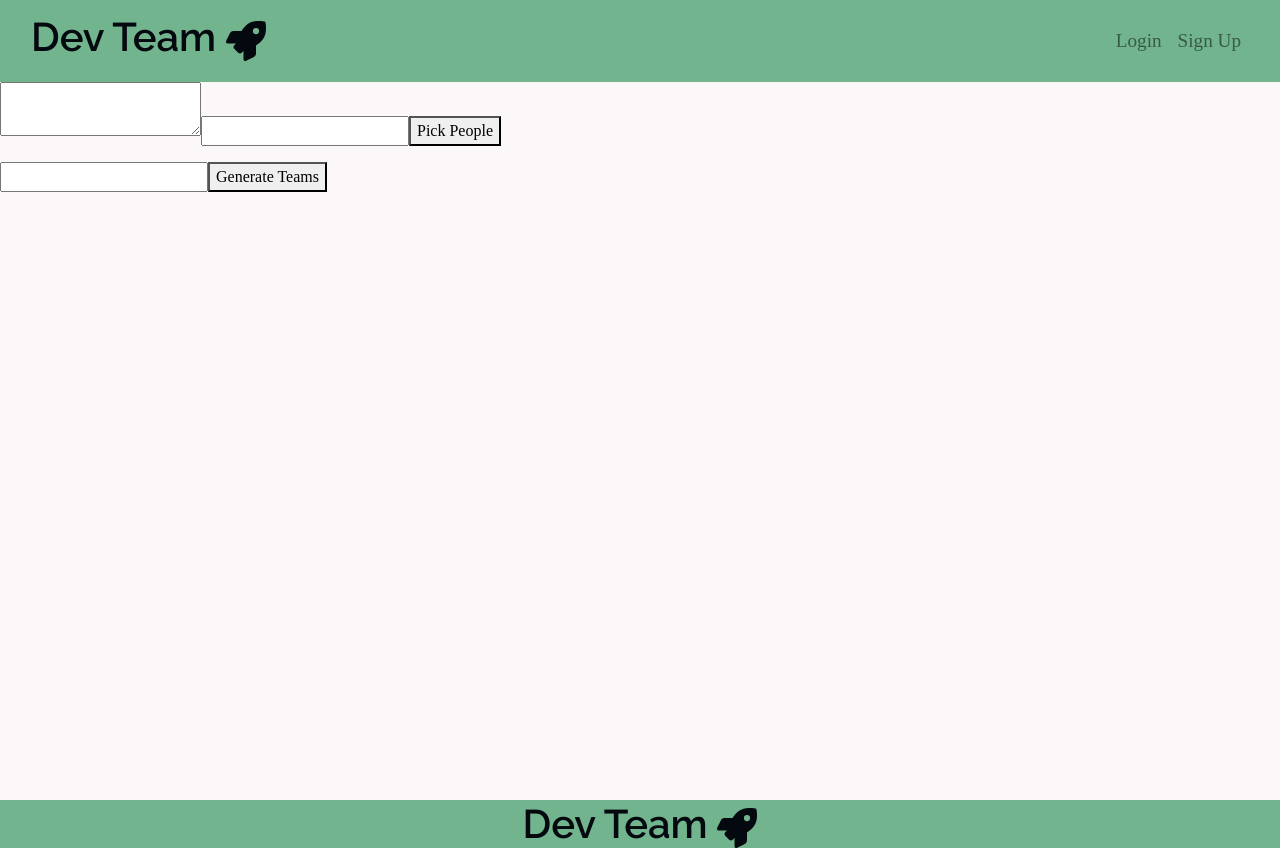
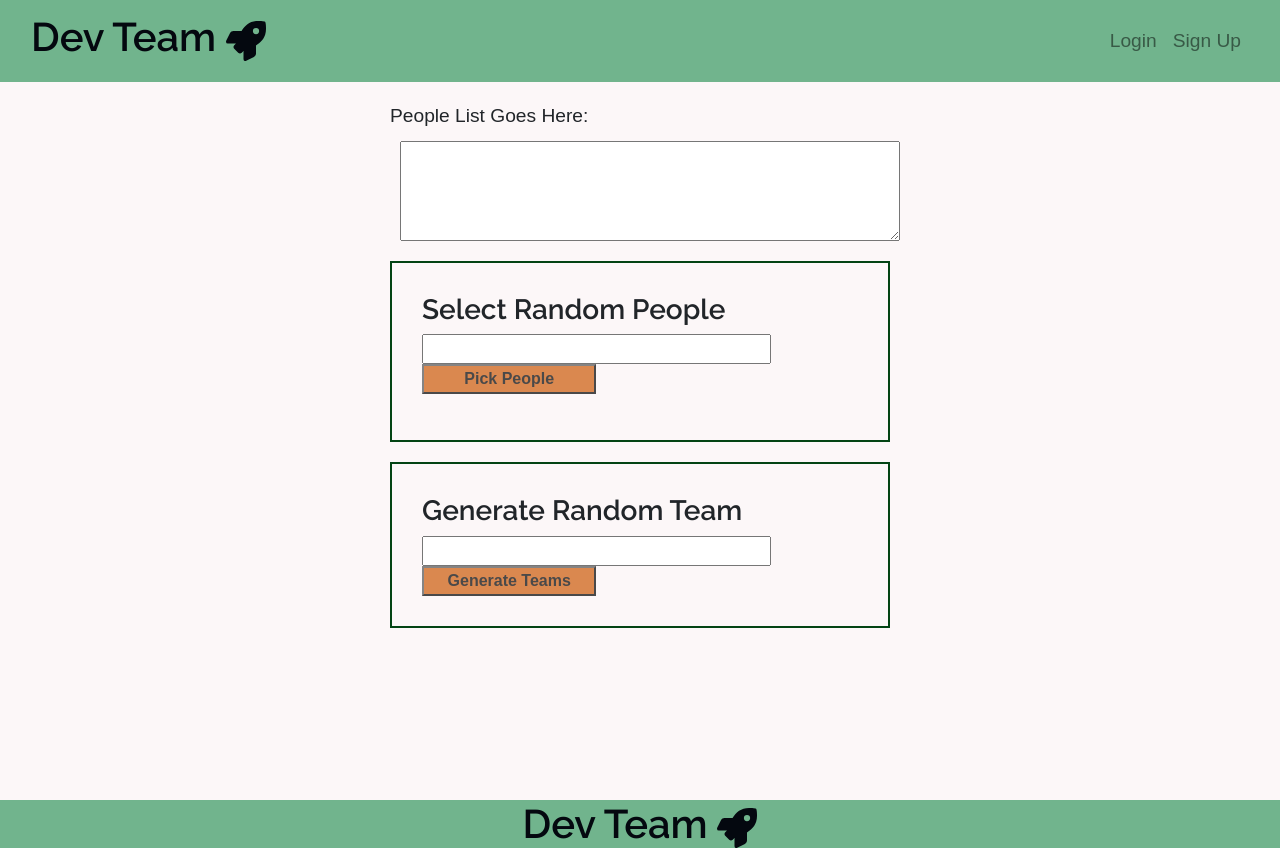
Before and after one commit to drewrvaz/dev-team-launch, a React (Create React App) app in the folder client/: page /random in a window 1280 px wide. Built offline with nearby package versions, Linux system fonts and the light colour scheme; a web font is replaced by a local one.

Commit message:
added some styling

```diff
--- a/client/src/App.js
+++ b/client/src/App.js
@@ -9,7 +9,7 @@ import Login from './pages/Login';
 import Signup from './pages/Signup';
 import { FaRocket } from 'react-icons/fa';
 
-import Random from './pages/Random/Random';
+import Random from './pages/random/Random';
 
 
 import {
--- a/client/src/pages/Random/HumanListInput.js
+++ b/client/src/pages/Random/HumanListInput.js
@@ -1,15 +1,26 @@
+import "./randomStyle.css";
+
 function HumanListInput(props) {
-    return (
-        <textarea onChange={(event) => {
-            const listString=event.target.value;
-            const list = listString.split(',').filter(str=> {
-                return str.trim().length
-            }).map(str => {
-                return str.trim();
+  return (
+    <div className="human-list-input-container">
+      <label htmlFor="human-list-input">People List Goes Here:</label>
+      <textarea
+        id="human-list-input"
+        onChange={(event) => {
+          const listString = event.target.value;
+          const list = listString
+            .split(",")
+            .filter((str) => {
+              return str.trim().length;
+            })
+            .map((str) => {
+              return str.trim();
             });
-            props.onChange(list)
-            console.log(event.target.value)
-        }}/>
-    )
+          props.onChange(list);
+          console.log(event.target.value);
+        }}
+      />
+    </div>
+  );
 }
 export default HumanListInput;
--- a/client/src/pages/Random/RandomHumanPicker.js
+++ b/client/src/pages/Random/RandomHumanPicker.js
@@ -1,5 +1,6 @@
 import { useState } from "react";
 import { shuffle } from "./helper";
+import "./randomStyle.css";
 
 function RandomHumanPicker(props) {
   const [numberOfHumansToSelect, setNumberOfHumansToSelect] = useState();
@@ -8,7 +9,7 @@ function RandomHumanPicker(props) {
   const [errorMessage, setErrorMessage] = useState("");
 
   const handlePickBtnClick = () => {
-    setErrorMessage("Please choose a number of people!");
+    setErrorMessage("Please select a number to pick!");
 
     //Logic for selecting random people
     const shuffledArray = shuffle(props.list);
@@ -16,8 +17,6 @@ function RandomHumanPicker(props) {
     //return an empty array if no number is selected [NEED AN ERROR MESSAGE]
     if (numberOfHumansToSelect === undefined || numberOfHumansToSelect < 0) {
       setRandomHumans([]);
-
-
     } else {
       const slicedArray = shuffledArray.slice(0, numberOfHumansToSelect);
       setRandomHumans(slicedArray);
@@ -25,7 +24,9 @@ function RandomHumanPicker(props) {
   };
 
   return (
-    <>
+    <div className="random-human-picker-outer-container">
+      <h3>Select Random People</h3>
+      <div className="random-human-picker-container">
         {/* getting the number of people to pick from the user input */}
         <input
           type="number"
@@ -42,7 +43,8 @@ function RandomHumanPicker(props) {
             <li key={index}>{person}</li>
           ))}
         </ul>
-    </>
+      </div>
+    </div>
   );
 }
 
--- a/client/src/pages/Random/TeamGenerator.js
+++ b/client/src/pages/Random/TeamGenerator.js
@@ -1,5 +1,6 @@
 import { useState } from "react";
 import { shuffle } from "./helper";
+import "./randomStyle.css";
 
 function TeamGenerator(props) {
   const [numberOfTeams, setNumberOfTeams] = useState();
@@ -37,7 +38,9 @@ function TeamGenerator(props) {
     }
   };
   return (
-    <>
+    <div className="random-team-generator-outer-container">
+      <h3>Generate Random Team</h3>
+      <div className="random-team-generator-container">
         <input
           type="number"
           onChange={(event) => {
@@ -57,7 +60,8 @@ function TeamGenerator(props) {
             </ul>
           );
         })}
-    </>
+      </div>
+    </div>
   );
 }
 
--- a/client/src/pages/Random/helper.js
+++ b/client/src/pages/Random/helper.js
@@ -1,5 +1,6 @@
 export function shuffle(array) {
-    let currentIndex = array.length, randomIndex;
+  let currentIndex = array.length,
+    randomIndex;
 
   //While there remains elements to shuffle
   while (currentIndex !== 0) {
@@ -9,7 +10,9 @@ export function shuffle(array) {
 
     //and swap it with the current element
     [array[currentIndex], array[randomIndex]] = [
-            array[randomIndex], array[currentIndex]];
+      array[randomIndex],
+      array[currentIndex],
+    ];
   }
   return array;
 }
--- /dev/null
+++ b/client/src/pages/Random/randomStyle.css
@@ -0,0 +1,40 @@
+* {
+  box-sizing: border-box;
+  font-family: sans-serif;
+}
+.human-list-input-container,
+.random-human-picker-outer-container,
+.random-team-generator-outer-container {
+  width: 500px;
+  margin: 20px auto;
+}
+.human-list-input-container label,
+.human-list-input-container textarea {
+  display: block;
+  font-size: larger;
+}
+.human-list-input-container textarea {
+  width: 100%;
+  height: 100px;
+  margin: 10px;
+}
+.random-human-picker-outer-container,
+.random-team-generator-outer-container {
+  border: 2px solid rgb(3, 68, 20);
+  padding: 30px;
+}
+.random-human-picker-container,
+.random-team-generator-container {
+  width: 100%;
+}
+.random-human-picker-container input,
+.random-team-generator-container input {
+  width: 80%;
+}
+.random-human-picker-container button,
+.random-team-generator-container button {
+  width: 40%;
+  background-color: rgb(205, 90, 8) ;
+  opacity: 70%;
+  font-weight: bold;
+}
```
Also changed, not shown: client/src/pages/Random/Random.js (+13 -13 lines), 1 other file (tests, documents, lock files or other folders). Lines whose indentation alone changed are shown as unchanged.
